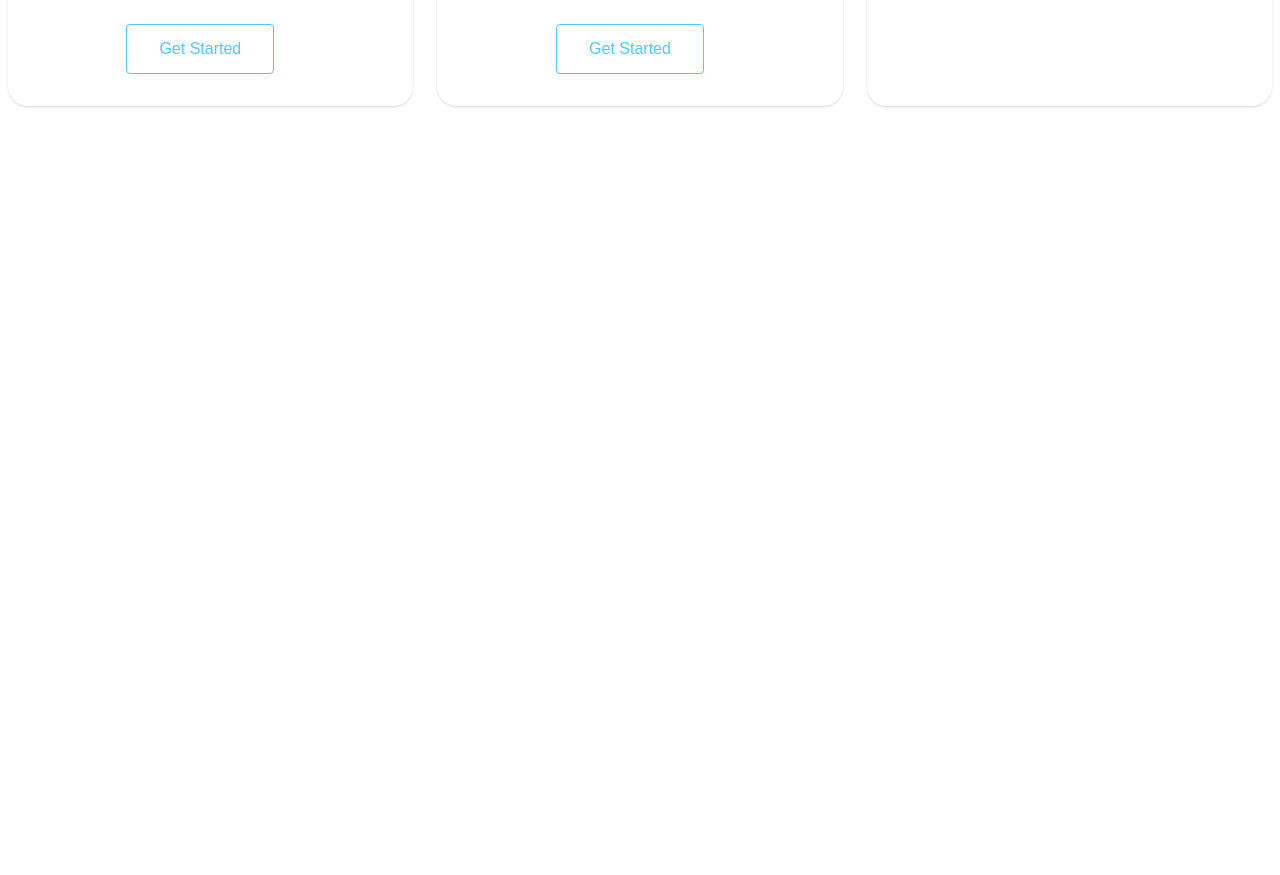
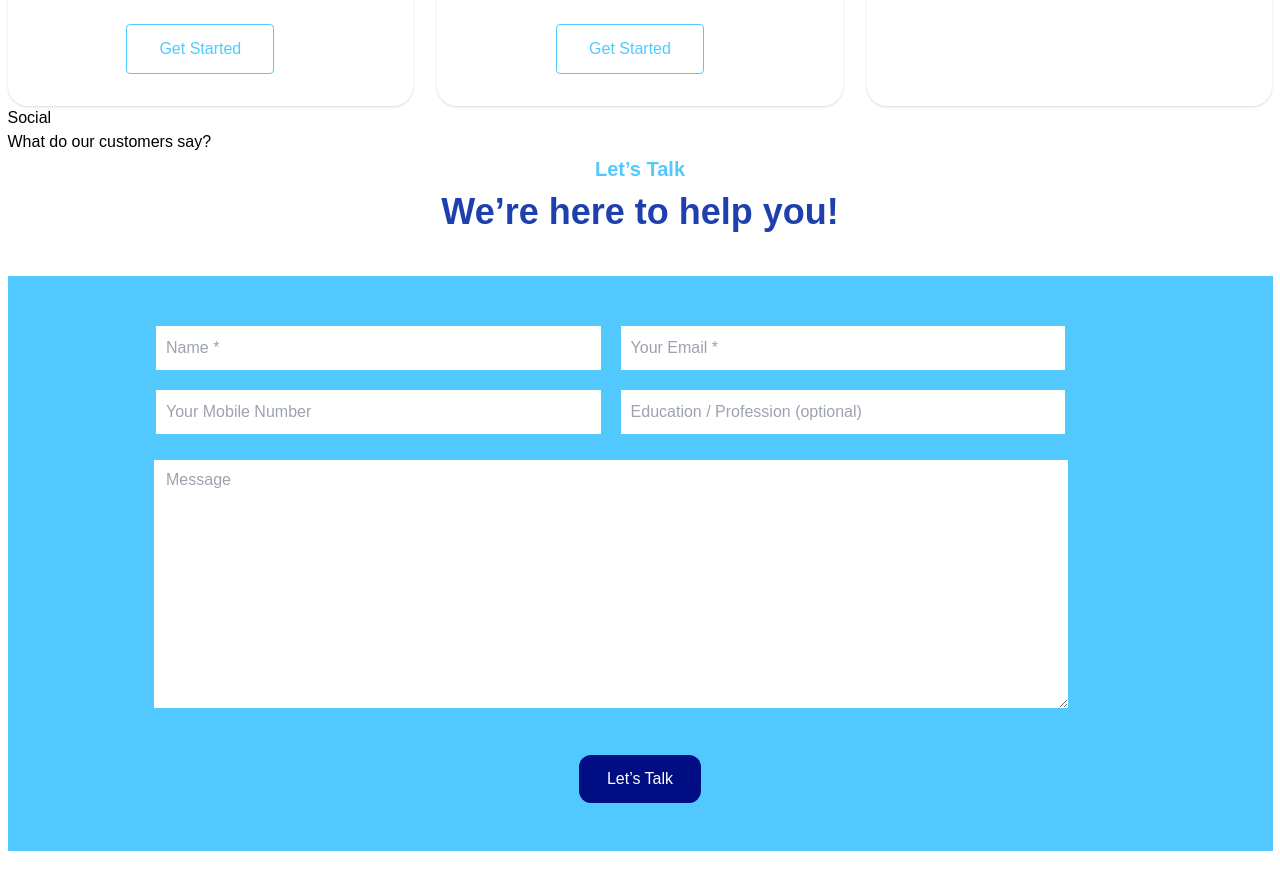
Before and after one commit to hayatul-islam/visume, a React (Create React App) app: page / in a window 1280 px wide. Shown: the part 2763-3638 px from the top of the page. Before the commit the page ends 2893 px from the top, so only its background shows below. Built offline with nearby package versions, Linux system fonts and the light colour scheme.

Commit message:
contact component design complate

```diff
--- a/package.json
+++ b/package.json
@@ -11,6 +11,7 @@
     "react-dom": "^17.0.2",
     "react-router-dom": "^6.0.2",
     "react-scripts": "4.0.3",
+    "swiper": "^7.3.1",
     "web-vitals": "^1.1.2"
   },
   "scripts": {
--- a/src/App.js
+++ b/src/App.js
@@ -7,6 +7,8 @@ import './App.css';
 import GetStarted from './components/GetStarted/GetStarted';
 import About from './components/About/About';
 import Pricing from './components/Pricing/Pricing';
+import Testimonials from './components/Testimonials/Testimonials';
+import Contact from './components/Contact/Contact';
 
 function App() {
   return (
@@ -16,6 +18,8 @@ function App() {
       <GetStarted />
       <About />
       <Pricing />
+      <Testimonials />
+      <Contact />
     </div>
   );
 }
--- /dev/null
+++ b/src/components/Contact/Contact.css
@@ -0,0 +1,12 @@
+.contact-form{
+    background-color: #51C9FF;
+    padding: 40px 0;
+}
+.contact-form .input-field input{
+    padding: 10px;
+    margin:10px 10px;
+    width: 45%;
+}
+.contact-form textarea{
+    width: 94%;
+}
--- /dev/null
+++ b/src/components/Contact/Contact.js
@@ -0,0 +1,31 @@
+import React from 'react';
+import './Contact.css';
+
+const Contact = () => {
+    return (
+        <div>
+            <div className="text-center pb-7 mb-4">
+                <p className="small-text-blue">Let’s Talk</p>
+                <h3 className="text-4xl text-blue-800 font-bold mt-2">We’re here to help you!</h3>
+            </div>
+            <div className="contact-form flex justify-center">
+                <form>
+                    <div className="input-field mb-4">
+                        <input name="name" className="" placeholder="Name *" required />
+                        <input name="email" className="" placeholder="Your Email *" required />
+                        <input name="number" className="" placeholder="Your Mobile Number" />
+                        <input name="education" className="" placeholder="Education / Profession (optional)" />
+                    </div>
+                    <div className="px-2">
+                        <textarea name="message" className="px-3 pt-2" rows="10" cols="30" placeholder="Message"></textarea>
+                    </div>
+                    <div className="text-center pt-7 mt-3 pb-2">
+                        <input className="link-btn px-7 py-3 rounded-xl text-white" type="submit" value="Let’s Talk" />
+                    </div>
+                </form>
+            </div>
+        </div>
+    );
+};
+
+export default Contact;
--- /dev/null
+++ b/src/components/Testimonials/Testimonials.js
@@ -0,0 +1,16 @@
+import React from 'react';
+
+
+const Testimonials = () => {
+    return (
+        <div>
+            <p>Social</p>
+            <h3>What do our customers say?</h3>
+            <div>
+
+            </div>
+        </div>
+    );
+};
+
+export default Testimonials;
```
Also changed, not shown: 1 other file (tests, documents, lock files or other folders).
